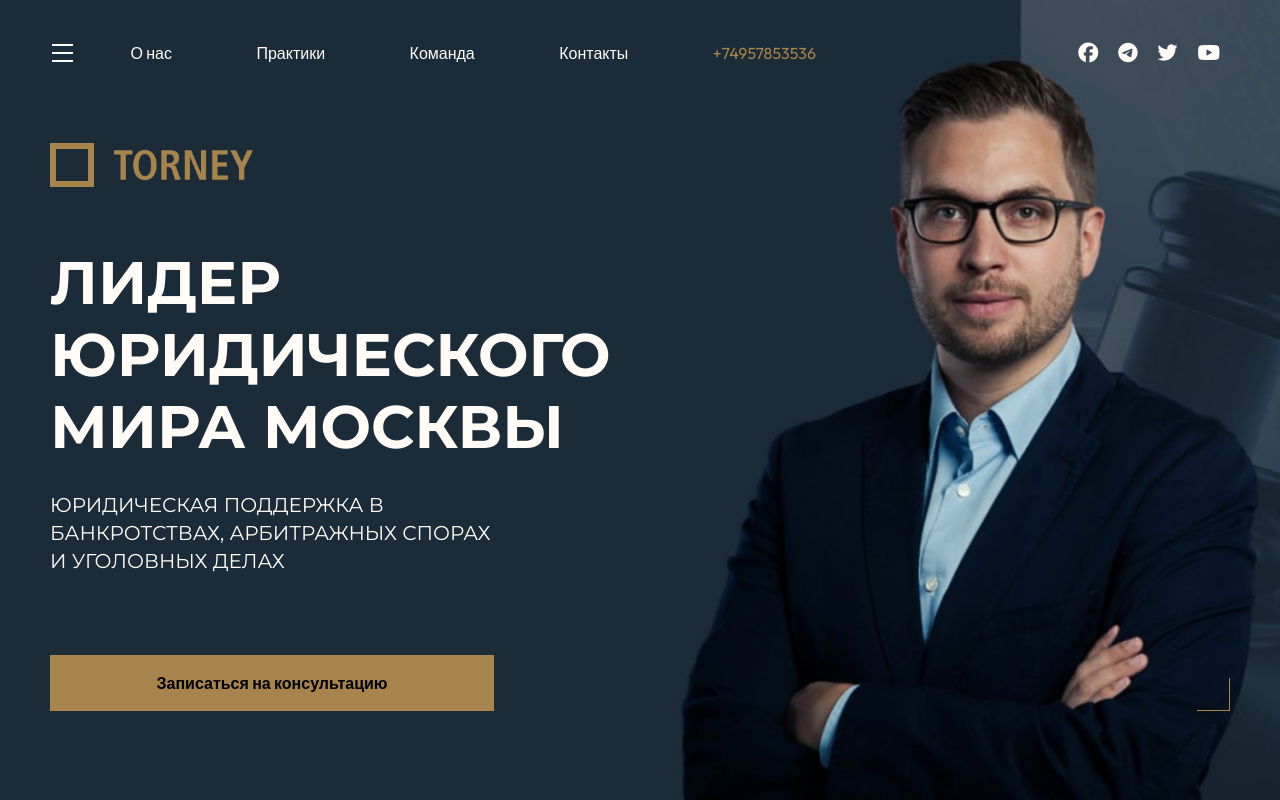
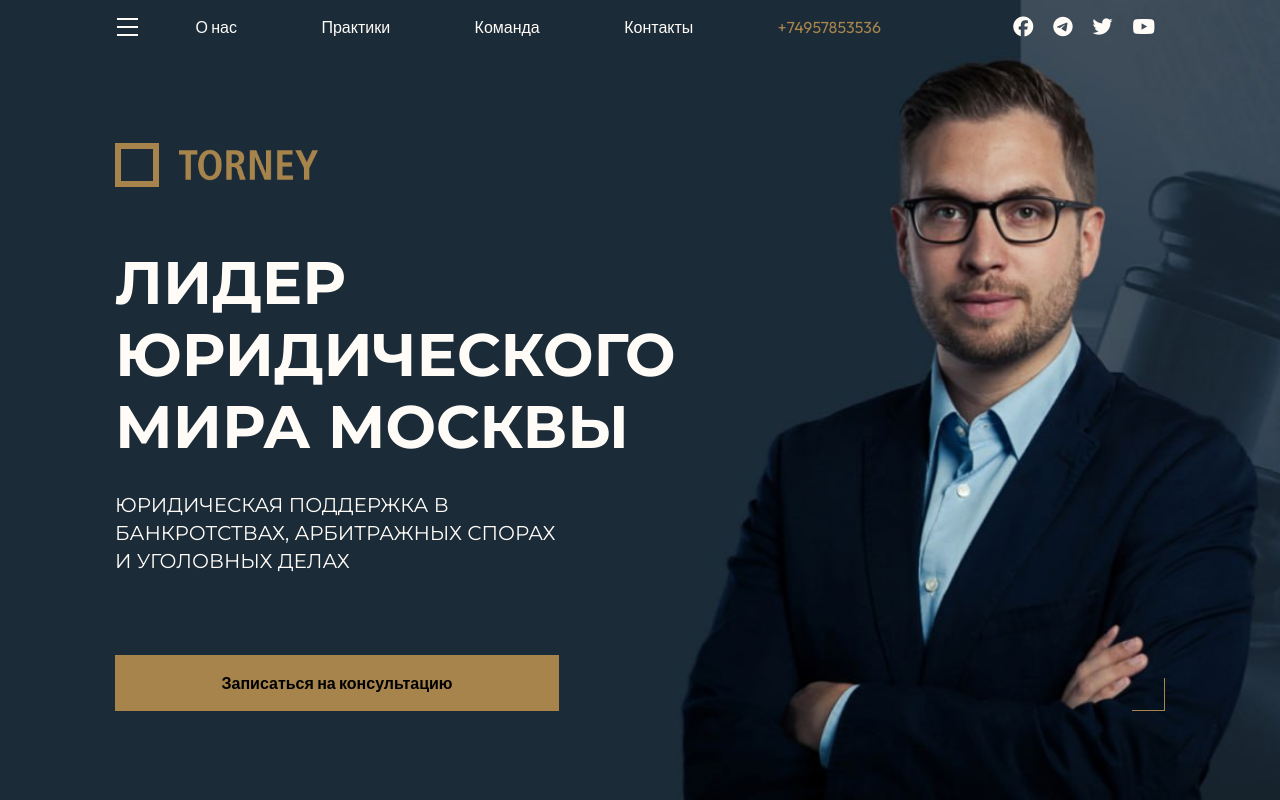
Before and after one commit to mazurkevichandrei/torney, a plain HTML site: page index.html in a window 1280 px wide. Shown: the top 800 px of the page. Drawn offline with Linux system fonts and the light colour scheme.

Commit message:
first commit_6

```diff
--- a/css/header.css
+++ b/css/header.css
@@ -9,7 +9,7 @@
     /* background-color: blueviolet; */
     width: 100%;
     margin: 0 auto;
-    padding: 0 50px;
+    /* padding: 0 50px; */
     min-height: 100vh;
     box-sizing: border-box;
 }
@@ -25,6 +25,7 @@
     /* border: 2px solid greenyellow; */
     min-height: 100vh;
     box-sizing: border-box;
+    padding: 0 115px;
 }
 
 .navi-container{
```
